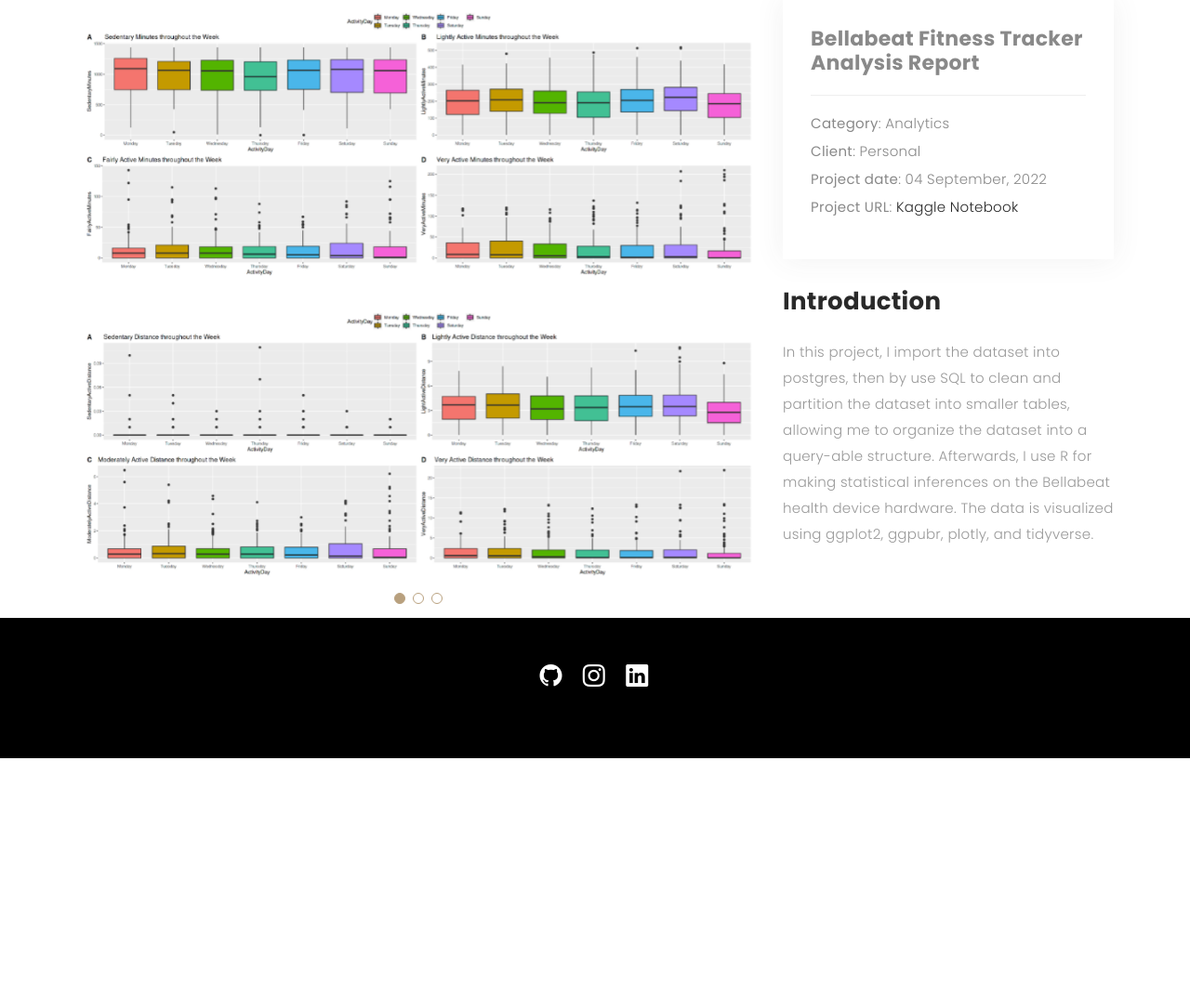
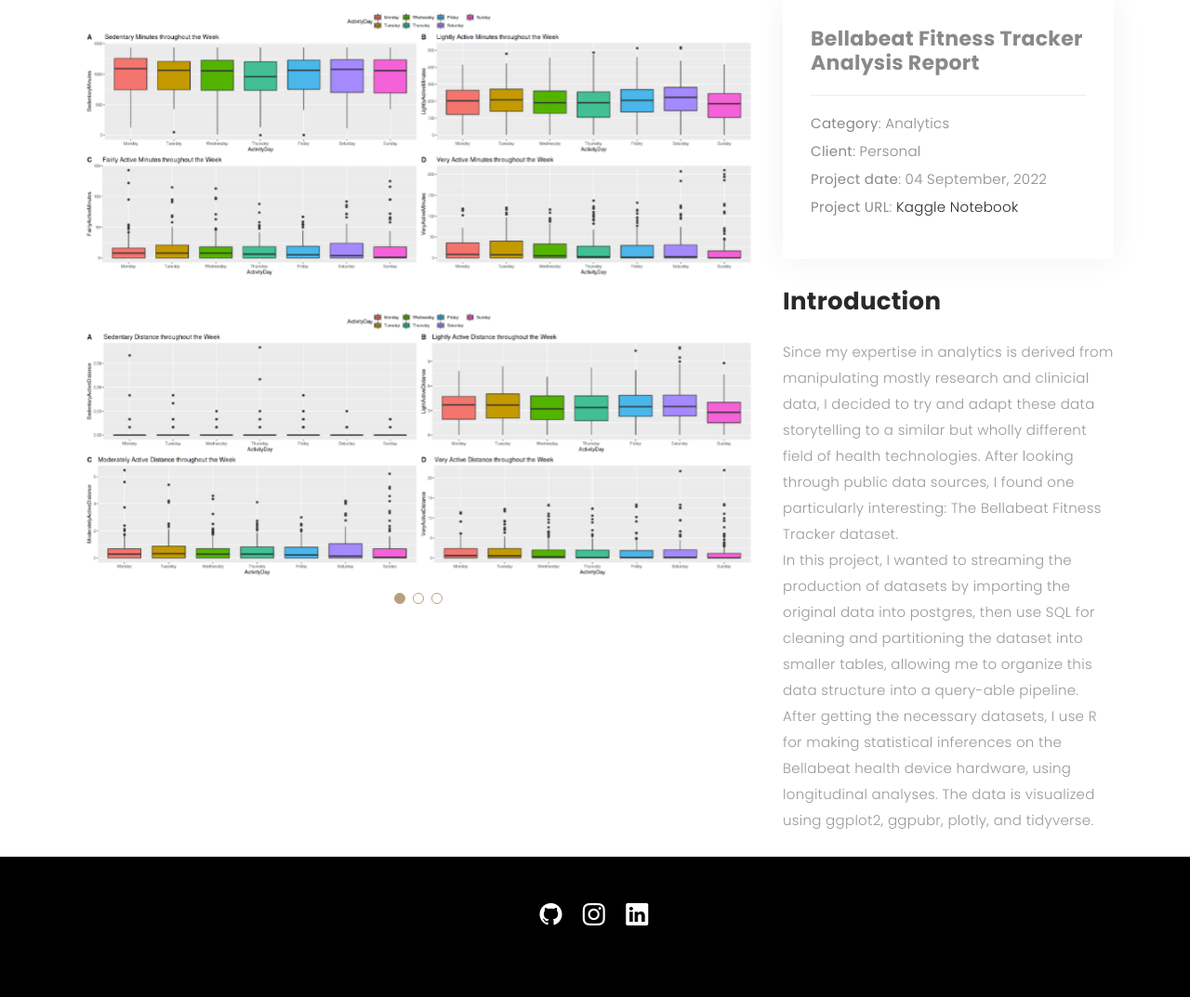
Before and after one commit to johnnys7n/PortfolioWebsite, a Flask app: page /bellabeatreport.html in a window 1280 px wide. Shown: the part 190-1263 px from the top of the page at 93% size. Before the commit the page ends 1006 px from the top, so only its background shows below. Run offline with Flask 2, Linux system fonts and the light colour scheme; some libraries are stand-ins or nearby versions; some web fonts are replaced.

Commit message:
added new descriptions to the projects

```diff
--- a/templates/bellabeatreport.html
+++ b/templates/bellabeatreport.html
@@ -63,7 +63,8 @@
               <li class="dropdown"><a href="#"><span>Computer Vision Applications</span> <i
                     class="bi bi-chevron-right"></i></a>
                 <ul>
-                  <li><a href="https://github.com/johnnys7n/DetectingBrainWhiteMatterChanges" target="_blank">White Matter Detection</a></li>
+                  <li><a href="https://github.com/johnnys7n/DetectingBrainWhiteMatterChanges" target="_blank">White
+                      Matter Detection</a></li>
                 </ul>
               </li>
             </ul>
@@ -127,16 +128,28 @@
                 <li><strong>Category</strong>: Analytics</li>
                 <li><strong>Client</strong>: Personal</li>
                 <li><strong>Project date</strong>: 04 September, 2022</li>
-                <li><strong>Project URL</strong>: <a href="https://www.kaggle.com/code/js7n95/bellabeat-fitness-tracker-data-analysis">Kaggle Notebook</a></li>
+                <li><strong>Project URL</strong>: <a
+                    href="https://www.kaggle.com/code/js7n95/bellabeat-fitness-tracker-data-analysis">Kaggle
+                    Notebook</a></li>
               </ul>
             </div>
             <div class="portfolio-description">
               <h2>Introduction</h2>
               <p>
-                In this project, I import the dataset into postgres, then by use SQL to clean
-                and partition the dataset into smaller tables, allowing me to organize the dataset into a
-                query-able structure. Afterwards, I use R for making statistical inferences on the Bellabeat
-                health device hardware. The data is visualized using ggplot2, ggpubr, plotly, and tidyverse.
+                Since my expertise in analytics is derived from manipulating mostly research and clinicial data, I
+                decided
+                to try and adapt these data storytelling to a similar but wholly different field of
+                health technologies. After looking through public data sources, I found one particularly interesting:
+                The Bellabeat Fitness Tracker dataset.
+                <br>
+                In this project, I wanted to streaming the production of datasets by importing the original data into
+                postgres,
+                then use SQL for cleaning and partitioning the dataset into smaller tables, allowing me to organize this
+                data structure into a
+                query-able pipeline. After getting the necessary datasets, I use R for making statistical inferences on
+                the Bellabeat
+                health device hardware, using longitudinal analyses. The data is visualized using ggplot2, ggpubr,
+                plotly, and tidyverse.
               </p>
             </div>
           </div>
```
Also changed, not shown: templates/graphicdesign.html (+11 -2 lines), templates/machinelearningprojects.html (+17 -3 lines), templates/whitematterdetection.html (+12 -3 lines).
